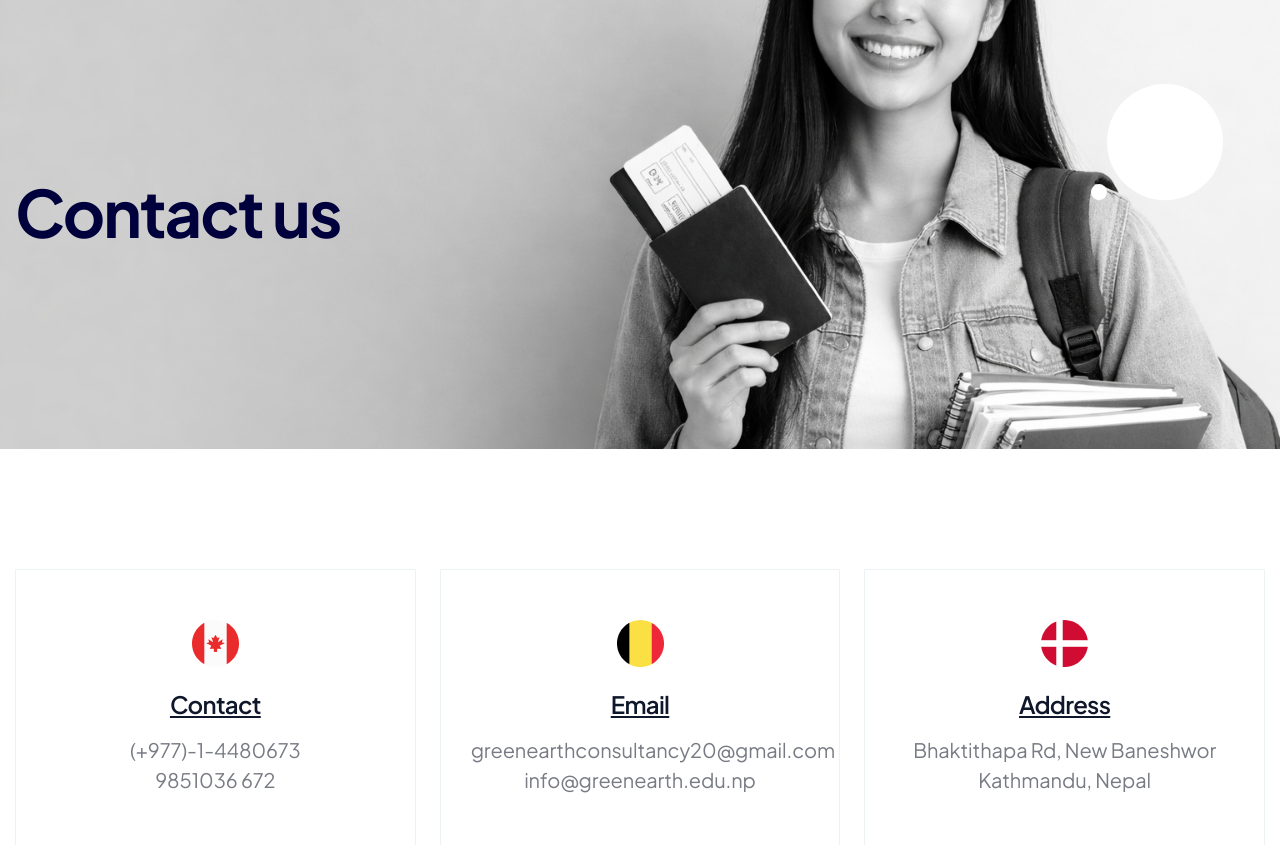
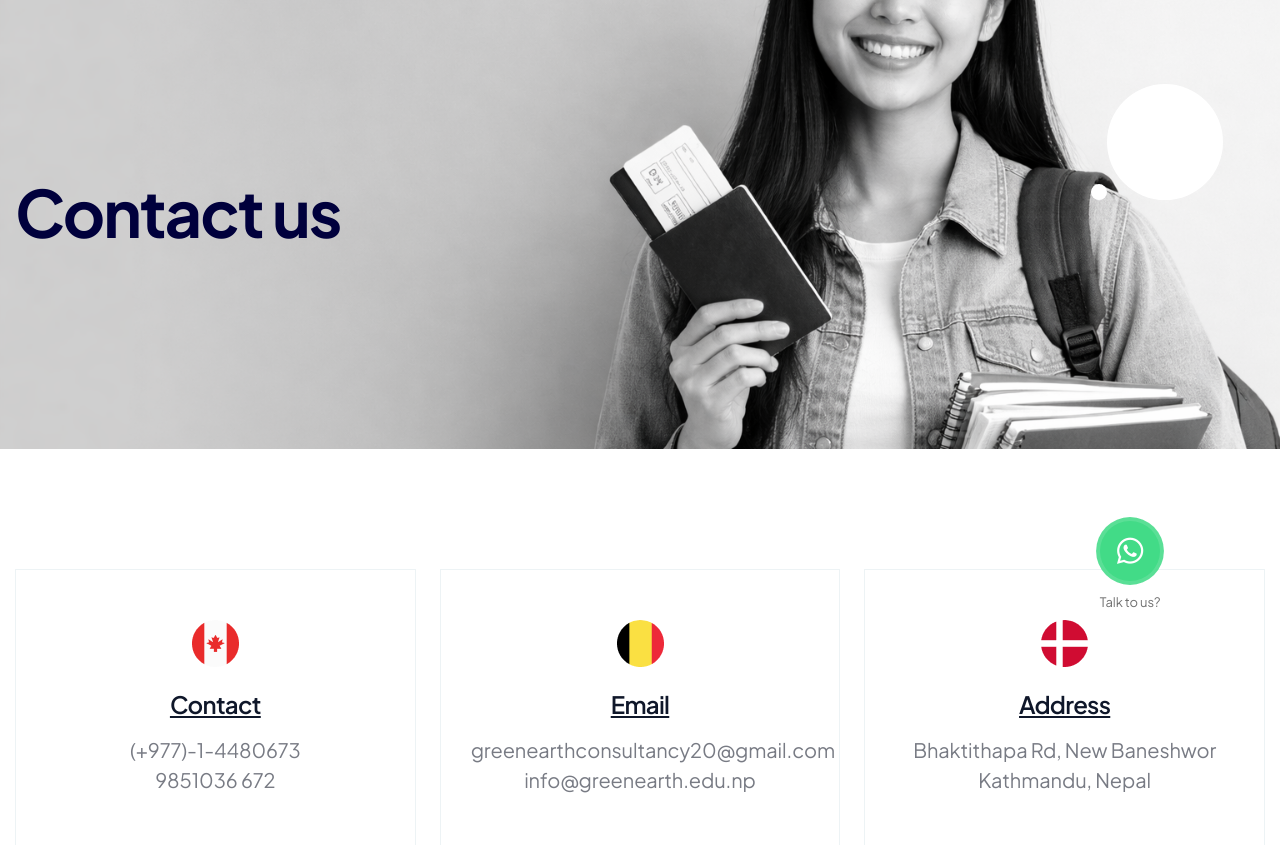
Before and after one commit to BishnuThapa/consulting-GE, a Django app: page /contact-us in a window 1280 px wide. Shown: the part 152-997 px from the top of the page. Run offline with Django 5.2, Linux system fonts and the light colour scheme; data comes from the database, SQL or seed files in the repository; some libraries are stand-ins or nearby versions.

Commit message:
add whatsapp floating button & fix contact us page

```diff
--- a/templates/base.html
+++ b/templates/base.html
@@ -77,9 +77,71 @@
       href="{% static 'assets/css/magnific-popup.css' %}"
     />
     <link rel="stylesheet" href="{% static 'assets/css/main.css' %}" />
+    <style>
+      # CSS PART a {
+        text-decoration: none;
+      }
+      .floating_btn {
+        position: fixed;
+        bottom: 30px;
+        right: 100px;
+        width: 100px;
+        height: 100px;
+        display: flex;
+        flex-direction: column;
+        align-items: center;
+        justify-content: center;
+        z-index: 1000;
+      }
+
+      @keyframes pulsing {
+        to {
+          box-shadow: 0 0 0 30px rgba(232, 76, 61, 0);
+        }
+      }
+
+      .contact_icon {
+        background-color: #42db87;
+        color: #fff;
+        width: 60px;
+        height: 60px;
+        font-size: 30px;
+        border-radius: 50px;
+        text-align: center;
+        box-shadow: 2px 2px 3px #999;
+        display: flex;
+        align-items: center;
+        justify-content: center;
+        transform: translatey(0px);
+        animation: pulse 1.5s infinite;
+        box-shadow: 0 0 0 0 #42db87;
+        -webkit-animation: pulsing 1.25s infinite cubic-bezier(0.66, 0, 0, 1);
+        -moz-animation: pulsing 1.25s infinite cubic-bezier(0.66, 0, 0, 1);
+        -ms-animation: pulsing 1.25s infinite cubic-bezier(0.66, 0, 0, 1);
+        animation: pulsing 1.25s infinite cubic-bezier(0.66, 0, 0, 1);
+        font-weight: normal;
+        font-family: sans-serif;
+        text-decoration: none !important;
+        transition: all 300ms ease-in-out;
+      }
+
+      .text_icon {
+        margin-top: 8px;
+        color: #707070;
+        font-size: 13px;
+      }
+    </style>
   </head>
 
   <body class="citizenship_residency">
+    <div class="floating_btn">
+      <a target="_blank" href="https://api.whatsapp.com/send?phone=9779851036672">
+        <div class="contact_icon">
+          <i class="fa-brands fa-whatsapp"></i>
+        </div>
+      </a>
+      <p class="text_icon">Talk to us?</p>
+    </div>
     <!-- backtotop - start -->
     <div class="xb-backtotop style-3">
       <a href="#" class="scroll">
@@ -161,10 +223,11 @@
                       <ul class="submenu">
                         {% for dest in destinations %}
                         <li>
-                          <a href="{% url 'destination_detail' dest.slug %}"><span>{{ dest.title }}</span></a>
+                          <a href="{% url 'destination_detail' dest.slug %}"
+                            ><span>{{ dest.title }}</span></a
+                          >
                         </li>
                         {% endfor %}
-
                       </ul>
                     </li>
                     <li class="menu-item-has-children">
@@ -172,13 +235,17 @@
                       <ul class="submenu">
                         {% for service in all_services %}
                         <li>
-                          <a href="{% url 'service-detail' service.slug %}"><span>{{ service.title }}</span></a>
+                          <a href="{% url 'service-detail' service.slug %}"
+                            ><span>{{ service.title }}</span></a
+                          >
                         </li>
                         {% endfor %}
                       </ul>
                     </li>
                     <li>
-                      <a href="{% url 'university'%}"><span>Universities</span></a>
+                      <a href="{% url 'university'%}"
+                        ><span>Universities</span></a
+                      >
                     </li>
                     <li class="">
                       <a href="{% url 'faq' %}"><span>FAQs</span></a>
@@ -372,7 +439,11 @@
               <h3 class="widget-title">Destination</h3>
               <ul class="footer__links list-unstyled">
                 {% for dest in destinations %}
-                <li><a href="{% url 'destination_detail' slug=dest.slug %}">{{ dest.title }}</a></li>
+                <li>
+                  <a href="{% url 'destination_detail' slug=dest.slug %}"
+                    >{{ dest.title }}</a
+                  >
+                </li>
                 {% endfor %}
               </ul>
             </div>
@@ -389,18 +460,28 @@
             <div class="footer-newsletter footer__widget mt-40">
               <h3 class="widget-title">Location Map</h3>
               <form action="#" class="footer-newsletter-form">
-                <iframe src="https://www.google.com/maps/embed?pb=!1m18!1m12!1m3!1d3532.8588353570008!2d85.33196207546675!3d27.690757576192077!2m3!1f0!2f0!3f0!3m2!1i1024!2i768!4f13.1!3m3!1m2!1s0x39eb1938483e13db%3A0x30d90d05ec6016b9!2sGreenEarth%20Education%20Consultancy!5e0!3m2!1sen!2snp!4v1772031098917!5m2!1sen!2snp" width="100%" height="200" style="border:0;" allowfullscreen="" loading="lazy" referrerpolicy="no-referrer-when-downgrade"></iframe>
+                <iframe
+                  src="https://www.google.com/maps/embed?pb=!1m18!1m12!1m3!1d3532.8588353570008!2d85.33196207546675!3d27.690757576192077!2m3!1f0!2f0!3f0!3m2!1i1024!2i768!4f13.1!3m3!1m2!1s0x39eb1938483e13db%3A0x30d90d05ec6016b9!2sGreenEarth%20Education%20Consultancy!5e0!3m2!1sen!2snp!4v1772031098917!5m2!1sen!2snp"
+                  width="100%"
+                  height="200"
+                  style="border: 0"
+                  allowfullscreen=""
+                  loading="lazy"
+                  referrerpolicy="no-referrer-when-downgrade"
+                ></iframe>
               </form>
             </div>
           </div>
           <div class="footer__copyright ul_li_between">
             <div class="footer__copyright-text mt-15">
-              <a href="index.html">Copyright © {% now 'Y' %} GreenEarth Education Consultancy</a> All rights
-              reserved.
+              <a href="index.html"
+                >Copyright © {% now 'Y' %} GreenEarth Education Consultancy</a
+              >
+              All rights reserved.
             </div>
             <ul class="footer__social ul_li_right mt-15">
               <li class="follow-text">Follow us :</li>
-               {% if social_links.facebook_link %}
+              {% if social_links.facebook_link %}
               <li>
                 <a href="{{ social_links.facebook_link }}" target="_blank">
                   <i class="fab fa-facebook-f"></i>
--- a/templates/contact.html
+++ b/templates/contact.html
@@ -115,7 +115,7 @@ Contact us | Greenearth Education Consultancy
                       <span
                         ><img src="assets/img/icon/c_user.html" alt=""
                       /></span>
-                      <input name="name" type="text" placeholder="Goladria Gomez" />
+                      <input name="name" type="text" placeholder="Full Name" />
                     </div>
                   </div>
                   <div class="col-lg-6">
@@ -123,7 +123,7 @@ Contact us | Greenearth Education Consultancy
                       <span
                         ><img src="assets/img/icon/c_mail.html" alt=""
                       /></span>
-                      <input name="email" type="email" placeholder="e.visa@services.com" />
+                      <input name="email" type="email" placeholder="e.example@example.com" />
                     </div>
                   </div>
 
@@ -132,7 +132,7 @@ Contact us | Greenearth Education Consultancy
                       <span
                         ><img src="assets/img/icon/c_call.html" alt=""
                       /></span>
-                      <input name="phone" type="text" placeholder="+888 -8867 3333" />
+                      <input name="phone" type="text" placeholder="+977 -98XXXXXXXX" />
                     </div>
                   </div>
                   <div class="col-12">
```
